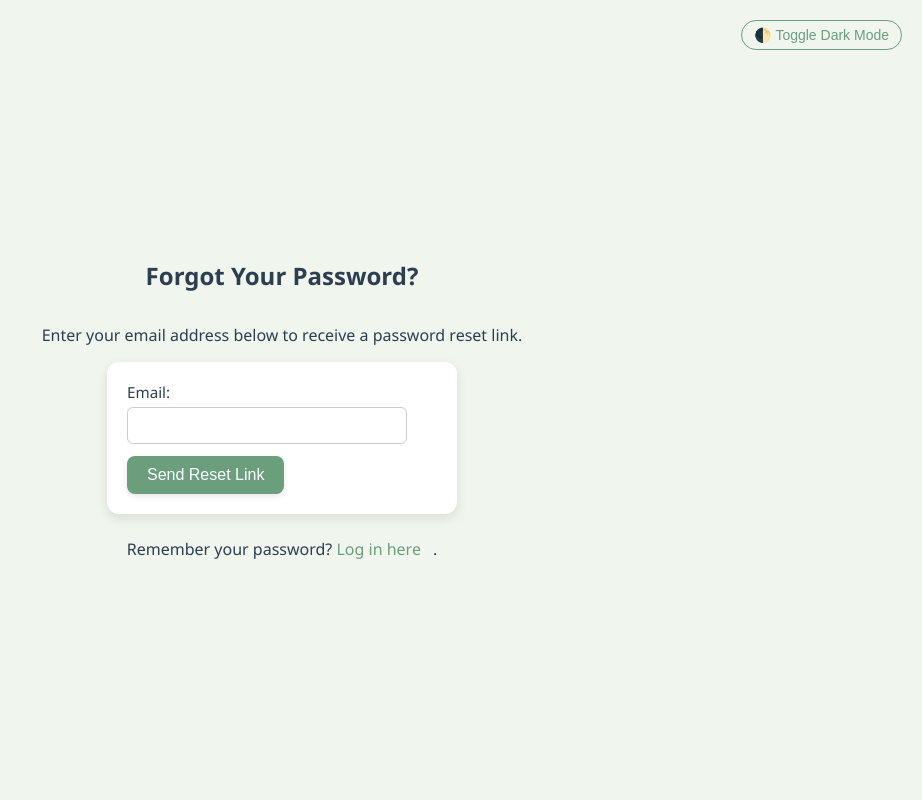
After one commit to Shubhendu-Banerjee/mybookshelf, a Flask app: page /forgot_password in a window 1280 px wide. The commit adds this page. Shown: the whole page, without its empty margins (358-1280 px from the left). Run offline with Flask 3, Linux system fonts and the light colour scheme.

Commit message:
forgot password functionality added

```diff
--- a/app.py
+++ b/app.py
@@ -6,15 +6,31 @@
 # File: app.py
 # ------------------------
 
-from flask import Flask, render_template, request, redirect, url_for, session
+from flask import Flask, render_template, request, redirect, url_for, session, flash
 import sqlite3
 import os
 from werkzeug.security import generate_password_hash, check_password_hash
+import secrets
+from datetime import datetime, timedelta
+from flask_mail import Mail, Message # Added for email functionality
 
 app = Flask(__name__)
-app.secret_key = 'your_secret_key' # IMPORTANT: Change this to a strong, random key in a production environment
+app.secret_key = 'your_secret_key' # IMPORTANT: Change this to a strong, random key in production
 
 DB_FILE = 'books.db'
+
+# --- Flask-Mail Configuration ---
+# IMPORTANT: Replace these with your actual email server details and credentials.
+# For production, consider using environment variables (e.g., os.environ.get('MAIL_USERNAME'))
+app.config['MAIL_SERVER'] = 'smtp.gmail.com' # e.g., 'smtp.gmail.com' for Gmail
+app.config['MAIL_PORT'] = 587 # e.g., 587 for TLS, 465 for SSL
+app.config['MAIL_USE_TLS'] = True
+app.config['MAIL_USE_SSL'] = False # Set to True if using port 465 (SSL)
+app.config['MAIL_USERNAME'] = os.environ.get('MAIL_USERNAME') or 'shubhendu.banerjee3107@gmail.com' # Your actual email
+app.config['MAIL_PASSWORD'] = os.environ.get('MAIL_PASSWORD') or 'ejhy krxf eomn czbd' # Your email password or app password
+app.config['MAIL_DEFAULT_SENDER'] = ('MyBookShelf App', app.config['MAIL_USERNAME']) # Sender name and email
+
+mail = Mail(app) # Initialize Flask-Mail
 
 # Initialize database
 def init_db():
@@ -23,9 +39,9 @@ def init_db():
         c.execute('''CREATE TABLE IF NOT EXISTS users (
                         id INTEGER PRIMARY KEY AUTOINCREMENT,
                         username TEXT UNIQUE,
-                        password TEXT
+                        password TEXT,
+                        email TEXT UNIQUE
                     )''')
-        # Updated books table: removed 'progress', added 'current_page'
         c.execute('''CREATE TABLE IF NOT EXISTS books (
                 id INTEGER PRIMARY KEY AUTOINCREMENT,
                 user_id INTEGER,
@@ -33,30 +49,19 @@ def init_db():
                 author TEXT,
                 genre TEXT,
                 status TEXT,
-                current_page INTEGER DEFAULT 0, -- New field
+                progress INTEGER DEFAULT 0,
                 google_books_id TEXT,
                 thumbnail_url TEXT
             )''')
+        c.execute('''CREATE TABLE IF NOT EXISTS password_reset_tokens (
+                        token TEXT PRIMARY KEY,
+                        user_id INTEGER,
+                        expiry_time DATETIME,
+                        FOREIGN KEY (user_id) REFERENCES users(id)
+                    )''')
         conn.commit()
 
-# --- Database Migration Logic (Optional, for existing databases) ---
-# This part handles adding the 'current_page' column if it doesn't exist
-def migrate_db():
-    with sqlite3.connect(DB_FILE) as conn:
-        c = conn.cursor()
-        try:
-            # Try to add the column if it doesn't exist
-            c.execute("ALTER TABLE books ADD COLUMN current_page INTEGER DEFAULT 0")
-            conn.commit()
-            print("Database migrated: 'current_page' column added to 'books' table.")
-        except sqlite3.OperationalError as e:
-            if "duplicate column name: current_page" in str(e):
-                print("Database migration skipped: 'current_page' column already exists.")
-            else:
-                raise e # Re-raise other operational errors
-
 init_db()
-migrate_db() # Call migration after initialization
 
 # ------------------------
 # Routes
@@ -72,16 +77,20 @@ def index():
 def register():
     if request.method == 'POST':
         username = request.form['username']
-        password = generate_password_hash(request.form['password'])
+        password = request.form['password']
+        email = request.form['email']
+        hashed_password = generate_password_hash(password, method='pbkdf2:sha256')
+
         with sqlite3.connect(DB_FILE) as conn:
             try:
-                conn.execute("INSERT INTO users (username, password) VALUES (?, ?)", (username, password))
+                conn.execute("INSERT INTO users (username, password, email) VALUES (?, ?, ?)",
+                             (username, hashed_password, email))
                 conn.commit()
+                flash('Registration successful! Please log in.', 'success')
                 return redirect(url_for('login'))
             except sqlite3.IntegrityError:
-                return 'Username already exists. Please choose a different one.'
-            except Exception as e:
-                return f'An error occurred: {e}'
+                flash('Username or Email already exists.', 'danger')
+                return render_template('register.html')
     return render_template('register.html')
 
 @app.route('/login', methods=['GET', 'POST'])
@@ -91,23 +100,21 @@ def login():
         password = request.form['password']
         with sqlite3.connect(DB_FILE) as conn:
             user = conn.execute("SELECT * FROM users WHERE username = ?", (username,)).fetchone()
-            if user and check_password_hash(user[2], password):
-                session['user_id'] = user[0]
-                return redirect(url_for('dashboard'))
-            return 'Invalid credentials. Please try again.'
+
+        if user and check_password_hash(user[2], password):
+            session['user_id'] = user[0]
+            session['username'] = user[1]
+            flash('Logged in successfully!', 'success')
+            return redirect(url_for('dashboard'))
+        else:
+            flash('Invalid username or password.', 'danger')
     return render_template('login.html')
-
-@app.route('/logout')
-def logout():
-    session.clear()
-    return redirect(url_for('index'))
 
 @app.route('/dashboard')
 def dashboard():
     if 'user_id' not in session:
         return redirect(url_for('login'))
     with sqlite3.connect(DB_FILE) as conn:
-        # Select all columns, 'current_page' is at index 6 now
         books = conn.execute("SELECT * FROM books WHERE user_id = ?", (session['user_id'],)).fetchall()
     return render_template('dashboard.html', books=books)
 
@@ -120,17 +127,18 @@ def add_book():
     author = request.form['author']
     genre = request.form['genre']
     status = request.form['status']
-    current_page = int(request.form.get('current_page', 0)) # Get new field
+    current_page = int(request.form.get('current_page', 0))
     google_books_id = request.form.get('google_books_id', None)
     thumbnail_url = request.form.get('thumbnail_url', None)
 
     with sqlite3.connect(DB_FILE) as conn:
         conn.execute('''
-            INSERT INTO books (user_id, title, author, genre, status, current_page, google_books_id, thumbnail_url)
+            INSERT INTO books (user_id, title, author, genre, status, progress, google_books_id, thumbnail_url)
             VALUES (?, ?, ?, ?, ?, ?, ?, ?)
         ''', (session['user_id'], title, author, genre, status, current_page, google_books_id, thumbnail_url))
         conn.commit()
 
+    flash('Book added successfully!', 'success')
     return redirect(url_for('dashboard'))
 
 
@@ -142,7 +150,106 @@ def delete_book(book_id):
     with sqlite3.connect(DB_FILE) as conn:
         conn.execute("DELETE FROM books WHERE id = ? AND user_id = ?", (book_id, session['user_id']))
         conn.commit()
+    flash('Book deleted successfully.', 'info')
     return redirect(url_for('dashboard'))
+
+@app.route('/logout')
+def logout():
+    session.clear()
+    flash('You have been logged out.', 'info')
+    return redirect(url_for('index'))
+
+# --- Forgot Password Routes ---
+
+@app.route('/forgot_password', methods=['GET', 'POST'])
+def forgot_password():
+    if request.method == 'POST':
+        email = request.form['email']
+        with sqlite3.connect(DB_FILE) as conn:
+            user = conn.execute("SELECT id, username FROM users WHERE email = ?", (email,)).fetchone()
+
+        if user:
+            user_id = user[0]
+            token = secrets.token_urlsafe(32)
+            expiry_time = datetime.now() + timedelta(hours=1)
+
+            with sqlite3.connect(DB_FILE) as conn:
+                conn.execute("DELETE FROM password_reset_tokens WHERE user_id = ?", (user_id,))
+                conn.execute("INSERT INTO password_reset_tokens (token, user_id, expiry_time) VALUES (?, ?, ?)",
+                             (token, user_id, expiry_time))
+                conn.commit()
+
+            reset_link = url_for('reset_password', token=token, _external=True)
+
+            # --- EMAIL SENDING VIA FLASK-MAIL ---
+            msg = Message("Password Reset Request for MyBookShelf",
+                          sender=app.config['MAIL_DEFAULT_SENDER'],
+                          recipients=[email])
+            msg.body = f"""
+Hello {user[1]},
+
+You have requested a password reset for your MyBookShelf account.
+Please click on the following link to reset your password:
+
+{reset_link}
+
+This link will expire in 1 hour. If you did not request a password reset, please ignore this email.
+
+Thank You,
+MyBookShelf Team
+"""
+            try:
+                mail.send(msg)
+                flash('A password reset link has been sent to your email. Please check your inbox.', 'info')
+            except Exception as e:
+                print(f"Error sending email: {e}") # Log error for debugging
+                flash('There was an error sending the password reset email. Please try again later.', 'danger')
+
+            return redirect(url_for('login'))
+        else:
+            flash('If an account with that email exists, a password reset link has been sent to your email.', 'info')
+            return render_template('forgot_password.html')
+
+    return render_template('forgot_password.html')
+
+@app.route('/reset_password/<token>', methods=['GET', 'POST'])
+def reset_password(token):
+    with sqlite3.connect(DB_FILE) as conn:
+        reset_token = conn.execute("SELECT user_id, expiry_time FROM password_reset_tokens WHERE token = ?", (token,)).fetchone()
+
+    if not reset_token:
+        flash('Invalid or expired password reset link.', 'danger')
+        return redirect(url_for('login'))
+
+    user_id, expiry_time_str = reset_token
+    expiry_time = datetime.strptime(expiry_time_str, '%Y-%m-%d %H:%M:%S.%f')
+
+    if datetime.now() > expiry_time:
+        flash('Password reset link has expired. Please request a new one.', 'danger')
+        with sqlite3.connect(DB_FILE) as conn:
+            conn.execute("DELETE FROM password_reset_tokens WHERE token = ?", (token,))
+            conn.commit()
+        return redirect(url_for('login'))
+
+    if request.method == 'POST':
+        new_password = request.form['new_password']
+        confirm_password = request.form['confirm_password']
+
+        if new_password != confirm_password:
+            flash('Passwords do not match.', 'danger')
+            return render_template('reset_password.html', token=token)
+
+        hashed_password = generate_password_hash(new_password, method='pbkdf2:sha256')
+
+        with sqlite3.connect(DB_FILE) as conn:
+            conn.execute("UPDATE users SET password = ? WHERE id = ?", (hashed_password, user_id))
+            conn.execute("DELETE FROM password_reset_tokens WHERE token = ?", (token,))
+            conn.commit()
+
+        flash('Your password has been reset successfully. Please log in with your new password.', 'success')
+        return redirect(url_for('login'))
+
+    return render_template('reset_password.html', token=token)
 
 if __name__ == '__main__':
     app.run(debug=True)
--- /dev/null
+++ b/static/theme-toggle.js
@@ -0,0 +1,36 @@
+document.addEventListener('DOMContentLoaded', () => {
+    const toggleButton = document.getElementById('darkModeToggle');
+
+    if (toggleButton) {
+        // Function to apply theme based on local storage or system preference
+        const applyTheme = (theme) => {
+            if (theme === 'dark') {
+                document.body.classList.add('dark-mode');
+            } else {
+                document.body.classList.remove('dark-mode');
+            }
+        };
+
+        // Initial theme setup: check local storage first, then system preference
+        const savedTheme = localStorage.getItem('theme');
+        if (savedTheme) {
+            applyTheme(savedTheme);
+        } else if (window.matchMedia && window.matchMedia('(prefers-color-scheme: dark)').matches) {
+            // Check system preference if no theme saved
+            applyTheme('dark');
+        } else {
+            applyTheme('light'); // Default to light if nothing is preferred
+        }
+
+        // Toggle functionality
+        toggleButton.addEventListener('click', () => {
+            if (document.body.classList.contains('dark-mode')) {
+                document.body.classList.remove('dark-mode');
+                localStorage.setItem('theme', 'light');
+            } else {
+                document.body.classList.add('dark-mode');
+                localStorage.setItem('theme', 'dark');
+            }
+        });
+    }
+});
--- /dev/null
+++ b/templates/forgot_password.html
@@ -0,0 +1,37 @@
+<!doctype html>
+<html lang="en">
+<head>
+  <meta charset="UTF-8">
+  <title>Forgot Password</title>
+  <link rel="stylesheet" href="{{ url_for('static', filename='style.css') }}">
+  <script src="{{ url_for('static', filename='theme-toggle.js') }}"></script>
+</head>
+<body>
+  <div class="toggle-container">
+    <button id="darkModeToggle">🌓 Toggle Dark Mode</button>
+  </div>
+  <div class="auth-container">
+    <h2>Forgot Your Password?</h2>
+    <p>Enter your email address below to receive a password reset link.</p>
+    {% with messages = get_flashed_messages(with_categories=true) %}
+      {% if messages %}
+        <ul class="flashes">
+          {% for category, message in messages %}
+            <li class="{{ category }}">{{ message }}</li>
+          {% endfor %}
+        </ul>
+      {% endif %}
+    {% endwith %}
+    <form method="POST" action="/forgot_password">
+      <label>
+        Email:
+        <input type="email" name="email" required>
+      </label>
+      <button type="submit">Send Reset Link</button>
+    </form>
+    <div class="link">
+      Remember your password? <a href="{{ url_for('login') }}">Log in here</a>.
+    </div>
+  </div>
+</body>
+</html>
```
Also changed, not shown: templates/index.html (+9 -18 lines), templates/register.html (+20 -17 lines), templates/reset_password.html (added, +38 -0 lines).
